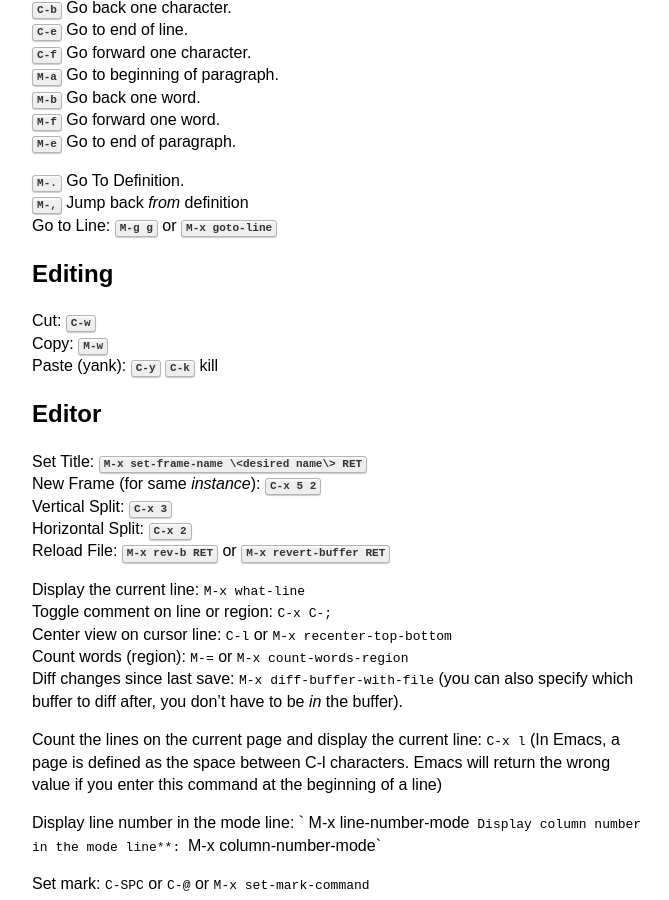
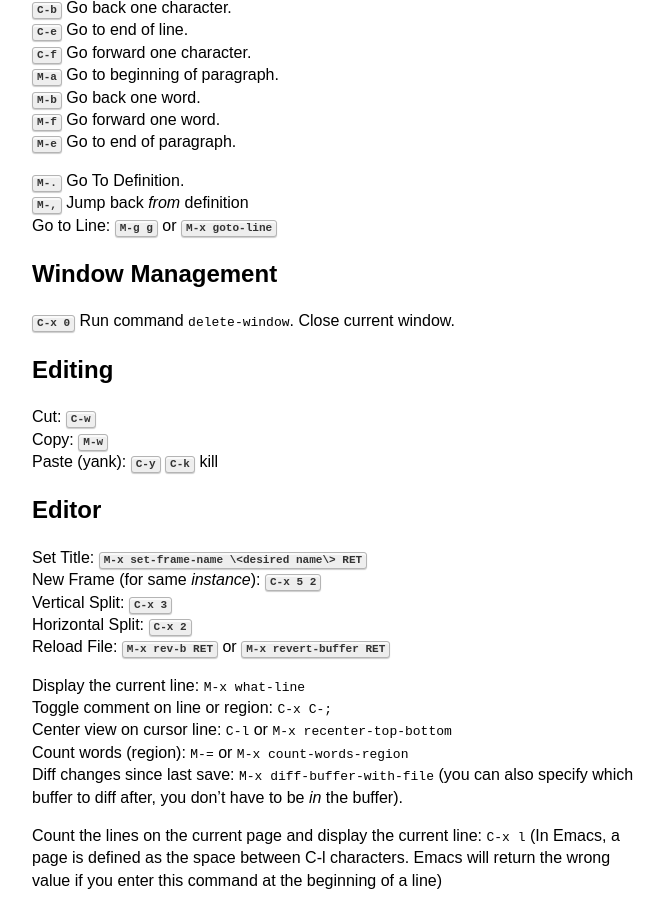
Before and after one commit to jacobpledger/website, a Jekyll site: the page built from collections/_notes/emacs.md, in a window 1280 px wide and 900 px high, scrolled down 327 px. Shown: the whole window, without its empty margins (298-967 px from the left). Built offline with Jekyll 4.4.1, drawn with Linux system fonts in a browser that asks for light colours.

Commit message:
Update Emacs notes

```diff
--- a/collections/_notes/emacs.md
+++ b/collections/_notes/emacs.md
@@ -22,6 +22,10 @@
 <kbd>M-.</kbd> Go To Definition.
 <kbd>M-,</kbd> Jump back *from* definition
 Go to Line: <kbd>M-g g</kbd> or <kbd>M-x goto-line</kbd>
+
+## Window Management
+
+<kbd>C-x 0</kbd> Run command `delete-window`. Close current window.
 
 ## Editing
 
```
